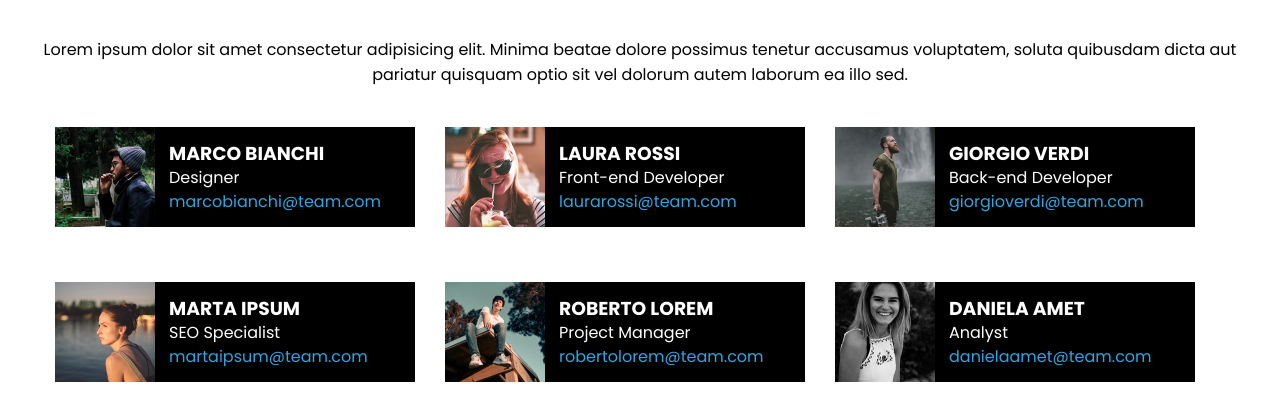
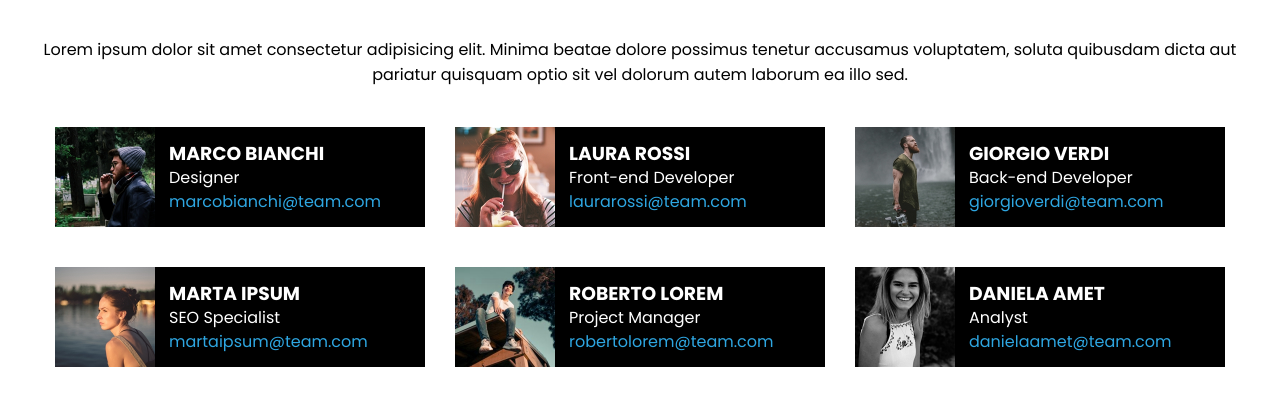
Before and after one commit to Luca-Mariselli/html-css-float-cards, a plain HTML site: page index.html in a window 1280 px wide. Shown: the part 86-506 px from the top of the page. Drawn offline with Linux system fonts and the light colour scheme; a web font is replaced by a local one.

Commit message:
add-margin

```diff
--- a/index.html
+++ b/index.html
@@ -28,7 +28,8 @@
           aut pariatur quisquam optio sit vel dolorum autem laborum ea illo sed.
         </p>
 
-        <div>
+        <div class="clearfix container">
+
           <!-- cards1 -->
           <div class="card">
             <img class="img-size" src="./img/male1.png" alt="" />
--- a/style.css
+++ b/style.css
@@ -30,6 +30,10 @@ html {
   line-height: 1.5rem;
 }
 
+.clearfix {
+  overflow: hidden;
+}
+
 /* header */
 header {
   margin: 20px 20px;
@@ -58,9 +62,8 @@ header {
 
 .card {
   background-color: black;
-  width: calc(90% / 3);
+  width: calc((100% - 90px) / 3);
   height: 100px;
   float: left;
-  margin: 15px;
-  margin-top: 40px;
+  margin: 40px 15px 0 15px;
 }
```
